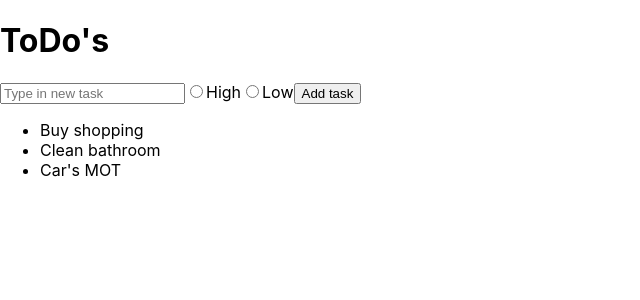
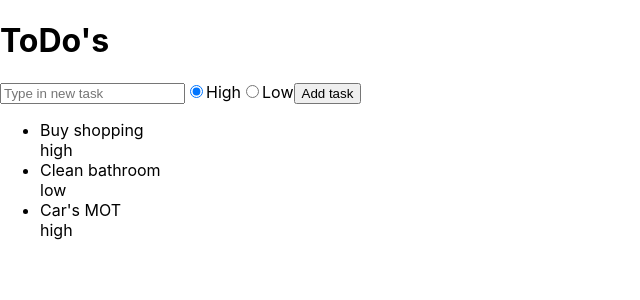
Before and after one commit to J-Rozas/To-Do-List, a React (Create React App) app: page / in a window 1280 px wide. Shown: the top 300 px of the page, without its empty margins (0-640 px from the left). Built offline with nearby package versions, Linux system fonts and the light colour scheme.

Commit message:
Add functionality to deal with radio buttons

```diff
--- a/src/App.js
+++ b/src/App.js
@@ -1,3 +1,4 @@
+import { toHaveStyle } from '@testing-library/jest-dom/dist/matchers';
 import React, { useState } from 'react'
 import './App.css';
 
@@ -14,13 +15,17 @@ function App() {
     return (
       <li key={index}>
         {task.name}
+        <br></br>
+        {task.priority}
       </li>
     )
   });
 
   const [newTask, setNewTask] = useState('');
+  const [newPriority, setNewPriority] = useState('high');
 
   const handleTaskInput = (event) => setNewTask(event.target.value);
+  const handlePriorityInput = (event) => setNewPriority(event.target.value);
 
   const saveNewTask = (event) => {
     event.preventDefault();
@@ -29,7 +34,7 @@ function App() {
       return;
     }
 
-    const copyTasks = [... tasks, {name: newTask, completed: false}];
+    const copyTasks = [... tasks, {name: newTask, priority: newPriority}];
     setTasks(copyTasks);
     setNewTask('');
   }
@@ -45,15 +50,24 @@ function App() {
       <input type='text' placeholder='Type in new task' name='next-task' onChange={handleTaskInput} value={newTask}></input>
       <label htmlFor='new-task'></label>
 
-    <span>
-      {/* First radio */}
-      <input type='radio' name='priority' value='high'></input>
+    <span onChange={handlePriorityInput}>
+        {/* First radio */}
+      <input type='radio' name='priority' value='high' defaultChecked></input>
       <label htmlFor='high'>High</label>
 
       {/* Second radio */}
       <input type='radio' name='priority' value='low'></input>
       <label htmlFor='low'>Low</label>
     </span>
+
+    {/* First radio */}
+    {/* <input onChange={handlePriorityInput} type='radio' name='priority' value='high' defaultChecked></input>
+    <label htmlFor='high'>High</label> */}
+
+    {/* Second radio */}
+    {/* <input onChange={handlePriorityInput} type='radio' name='priority' value='low'></input>
+    <label htmlFor='low'>Low</label> */}
+
 
     {/* Submit button */}
       <input type='submit' value='Add task'></input>
```
